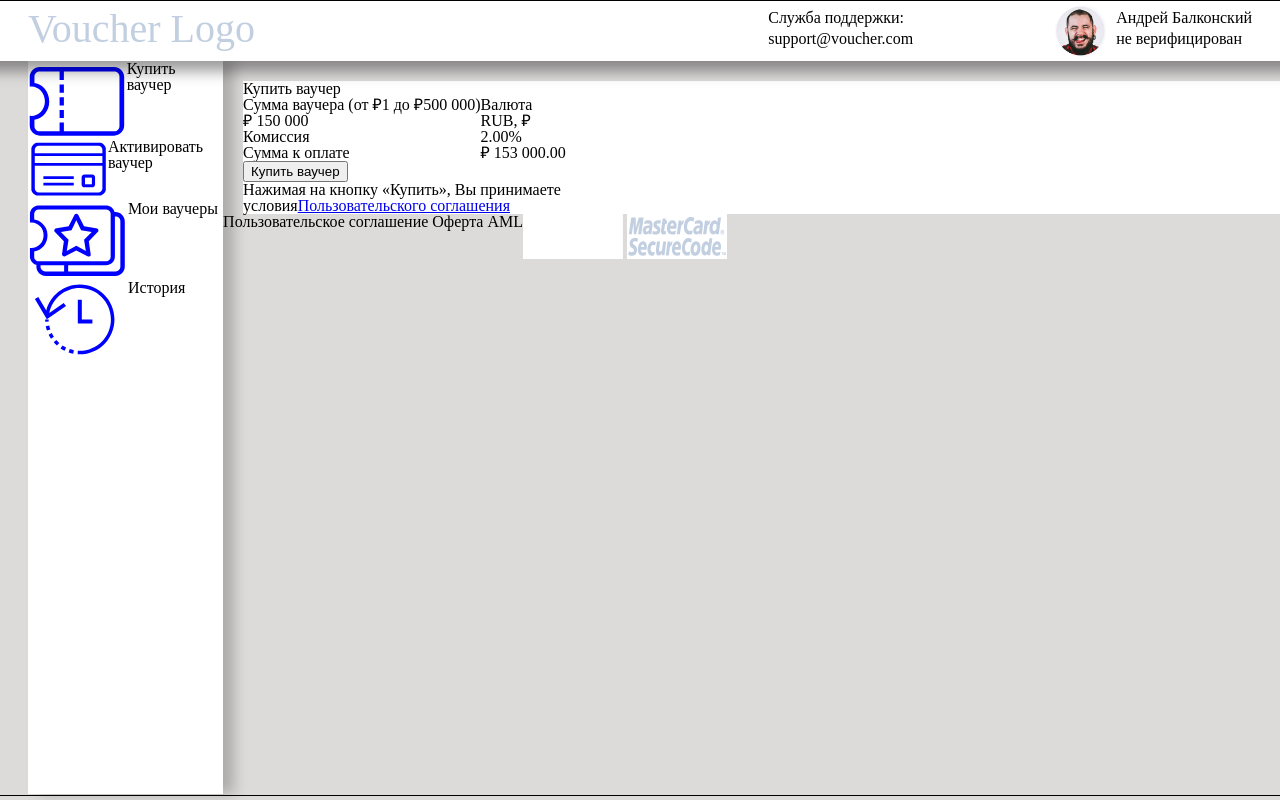
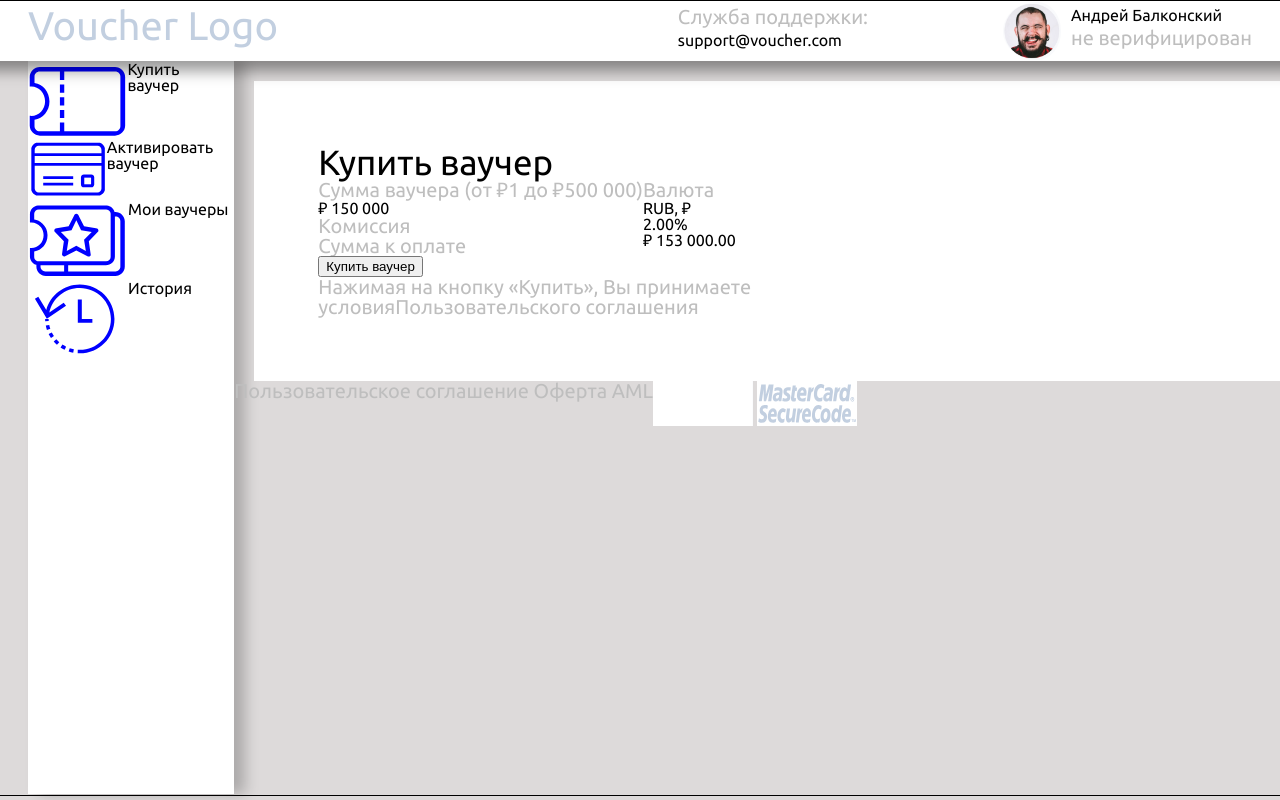
Before and after one commit to IvankoSL/test, a plain HTML site: page index.html in a window 1280 px wide. Shown: the top 800 px of the page. Drawn offline with Linux system fonts and the light colour scheme.

Commit message:
dicorate title

```diff
--- a/index.html
+++ b/index.html
@@ -7,6 +7,7 @@
   <meta http-equiv="X-UA-Compatible" content="ie=edge">
   <link rel="stylesheet" type="text/css" href="reset.css">
   <link rel="stylesheet" href="style.css">
+  <link href="https://fonts.googleapis.com/css?family=Ubuntu&display=swap" rel="stylesheet">
   <title>Document</title>
 </head>
 
@@ -52,27 +53,27 @@
             <h2 class="card__headline">Купить ваучер</h2>
             <div class="card__container">
               <div class="container__left">
-                <p>Сумма ваучера (от ₽1 до ₽500 000)</p>
+                <p class="left__paragraf">Сумма ваучера (от ₽1 до ₽500 000)</p>
                 <p>₽ 150 000</p>
-                <p>Комиссия</p>
-                <p>Сумма к оплате</p>
+                <p class="left__paragraf">Комиссия</p>
+                <p class="left__paragraf">Сумма к оплате</p>
               </div>
               <div class="container__right">
-                <p>Валюта</p>
+                <p class="right__paragraf">Валюта</p>
                 <p>RUB, ₽</p>
                 <p>2.00%</p>
                 <p>₽ 153 000.00</p>
               </div>
             </div>
             <button class="card__button">Купить ваучер</button>
-            <p>Нажимая на кнопку «Купить», Вы принимаете условия<a href="#">Пользовательского соглашения</a></p>
+            <p class="voucher__licenze">Нажимая на кнопку «Купить», Вы принимаете условия<a href="#">Пользовательского соглашения</a></p>
           </div>
         </div>
           <div class="main__footer">
             <div class="footer__link">
-              <a>Пользовательское соглашение</a>
-              <a>Оферта</a>
-              <a>AML</a>
+              <a href="#">Пользовательское соглашение</a>
+              <a href="#">Оферта</a>
+              <a href="#">AML</a>
             </div>
             <div class="footer__pay">
               <img class="pay__img" src="img/pci.svg">
--- a/style.css
+++ b/style.css
@@ -3,6 +3,12 @@ body {
   background-color: #dddada;
   display: flex;
   justify-content: center;
+  font-family: 'Ubuntu', sans-serif;
+}
+
+a{
+  text-decoration: none;
+  color: #bebebe;
 }
 
 .wrapper {
@@ -47,6 +53,11 @@ body {
   justify-content: space-around;
 }
 
+.suport__text, .unit__status, .left__paragraf, .right__paragraf, .voucher__licenze, .footer__link{
+  font-size: 20px;
+  color: #bebebe
+}
+
 .head__unit {
   display: flex;
   justify-content: flex-end;
@@ -62,7 +73,6 @@ body {
   display: flex;
   justify-content: center;
 }
-
 
 
 .main__voucher {
@@ -94,6 +104,11 @@ box-shadow: 11px 0px 13px 0px rgba(0,0,0,0.22);
 
 .voucher__card__left{
   width: 490px;
+  padding: 64px;
+}
+
+.card__headline {
+  font-size: 35px;
 }
 
 .card__container{
```
